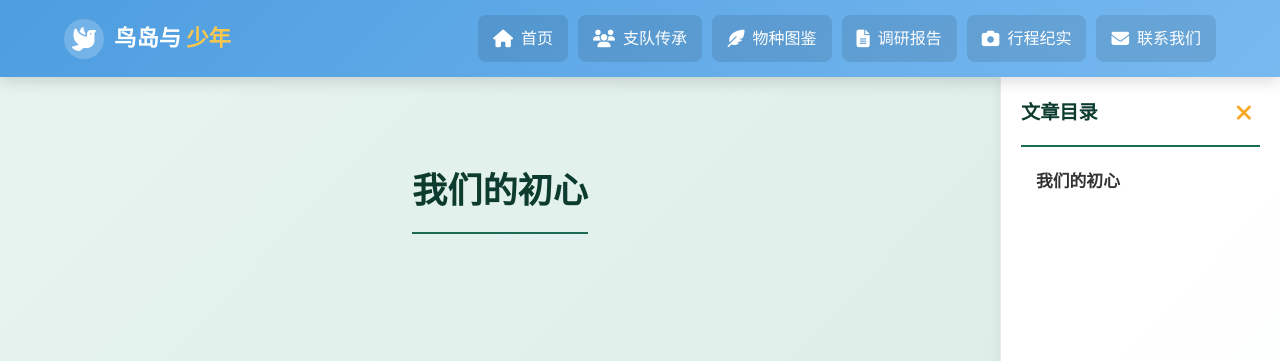
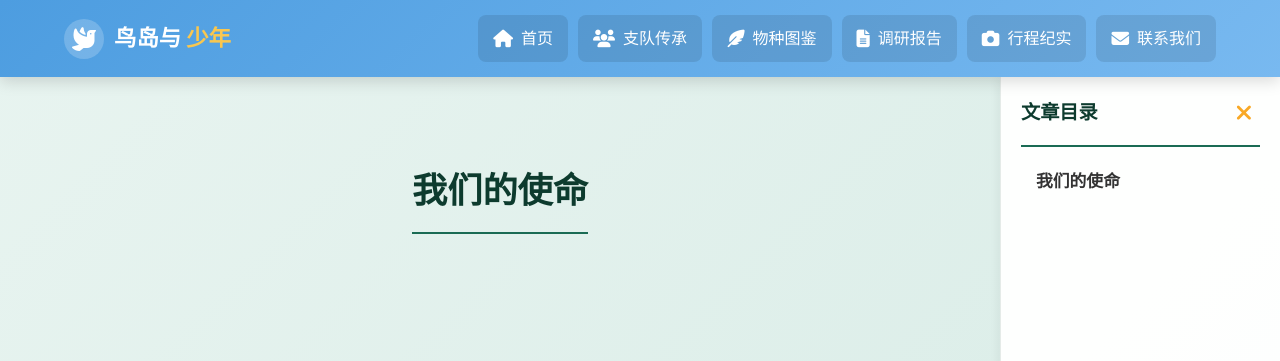
Before and after one commit to zf-li23/tsinghua_birdisland.github.io, a Jekyll site: the page built from about/mission.md, in a window 1280 px wide and 900 px high. Shown: the top 361 px of the window. Built offline with Jekyll 4.4.1, drawn with Linux system fonts in a browser that asks for light colours.

Commit message:
Update mission.md

```diff
--- a/about/mission.md
+++ b/about/mission.md
@@ -1,7 +1,7 @@
 ---
 layout: default
-title: 我们的初心
+title: 我们的使命
 permalink: /about/mission
 ---
 
-# 我们的初心
+# 我们的使命
```
